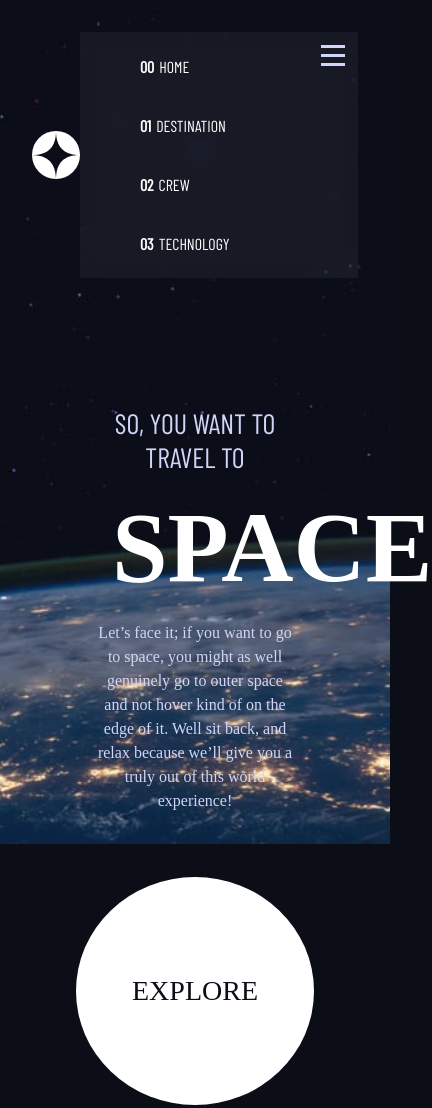
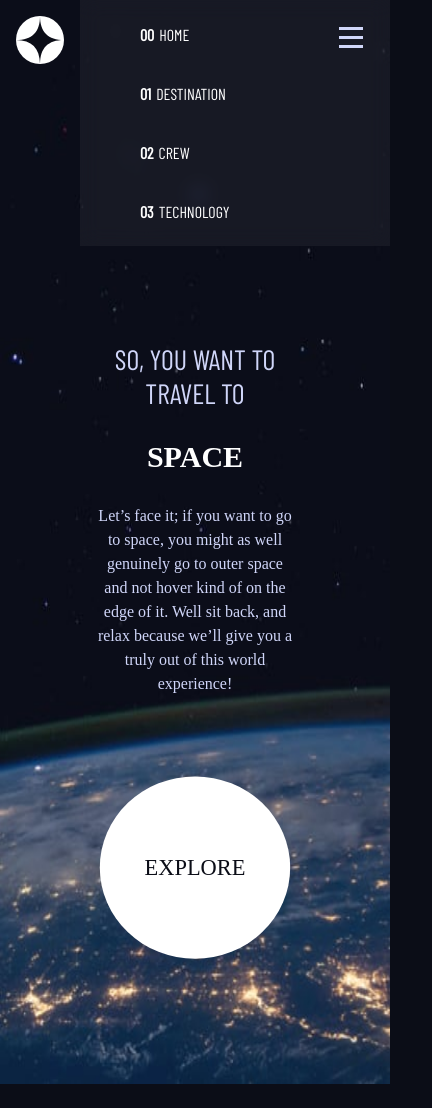
Before and after one commit to jagodakubicka/Space-Tourism-Frontend-Mentor, a plain HTML site: page starter-code/index.html in a window 390 px wide. Shown: the whole page, 432 px wide, since content can reach past the window. After the commit the page ends 1084 px from the top, so only its background shows below. Drawn offline with nearby package versions, Linux system fonts and the light colour scheme; a web font is replaced by a local one.

Commit message:
mobile ver update

```diff
--- a/starter-code/index.html
+++ b/starter-code/index.html
@@ -22,7 +22,7 @@
           alt=""
           class="nav__img"
         />
-        <ul class="nav__list">
+        <ul class="nav__list nav__list--active">
           <li class="nav__item">
             <a href="/starter-code/index.html" class="nav__link"
               ><span>00</span> Home</a
@@ -37,10 +37,10 @@
           <li class="nav__item">
             <a href="" class="nav__link"><span>03</span> Technology</a>
           </li>
-          <button class="nav__toggleBtn">
-            <img src="/starter-code/assets/shared/icon-hamburger.svg" alt="" />
-          </button>
         </ul>
+        <button class="nav__toggleBtn">
+          <img src="/starter-code/assets/shared/icon-hamburger.svg" alt="" />
+        </button>
       </nav>
       <div class="home-intro">
         <div class="home-intro__content">
--- a/starter-code/main.js
+++ b/starter-code/main.js
@@ -0,0 +1,8 @@
+//navbar
+const toggleBtn = document.querySelector('.nav__toggleBtn');
+
+const navList = document.querySelector('.nav__list');
+
+toggleBtn.addEventListener('click', () => {
+  navList.classList.toggle('nav__list--active');
+});
--- a/styles/main.scss
+++ b/styles/main.scss
@@ -70,7 +70,8 @@ html {
 body {
   background-color: $dark-blue;
   color: $white;
-  max-width: 100%;
+  width: 100%;
+  height: 100%;
   margin: 0;
   padding: 0;
   font-size: 16px;
@@ -79,6 +80,7 @@ body {
 
 img {
   max-width: 100%;
+  height: 100%;
 }
 
 .home-page {
@@ -86,8 +88,8 @@ img {
   background-repeat: no-repeat;
   background-position: center;
   background-size: cover;
-  height: 100vh;
-  width: 100vw;
+  min-height: 100vh;
+  width: 100%;
 }
 
 .nav {
@@ -164,6 +166,7 @@ img {
 .home-intro {
   margin: 0 auto;
   max-width: 1200px;
+  height: 100%;
   display: flex;
   flex-direction: row;
   padding: 6em;
@@ -212,9 +215,12 @@ img {
 @media (max-width: 912px) {
   .home-page {
     background-image: url(/starter-code/assets/home/background-home-tablet.jpg);
+    background-size: 100% 100%;
+    height: 100%;
   }
   .nav {
     &__list {
+      width: max-content;
       &::before {
         display: none;
       }
@@ -247,11 +253,21 @@ img {
     background-image: url(/starter-code/assets/home/background-home-mobile.jpg);
   }
   .nav {
+    padding: 0;
+    align-items: flex-start;
+    &__img {
+      padding: 1em;
+    }
     &__list {
+      display: none;
       flex-direction: column;
       width: 100%;
       height: 100%;
       position: relative;
+      align-items: flex-start;
+      &--active {
+        display: flex;
+      }
     }
     &__link {
       display: flex;
@@ -264,11 +280,20 @@ img {
       position: absolute;
       top: 1em;
       right: 1em;
+      padding: 1em;
+      z-index: 10;
     }
   }
   .home-intro {
     &__bottomText {
       max-width: 100%;
     }
+    &__title {
+      font-size: 30px;
+      padding: 1em 0;
+    }
+    &__explore {
+      transform: scale(0.8);
+    }
   }
 }
```
Also changed, not shown: styles/main.css, 1 other file.
